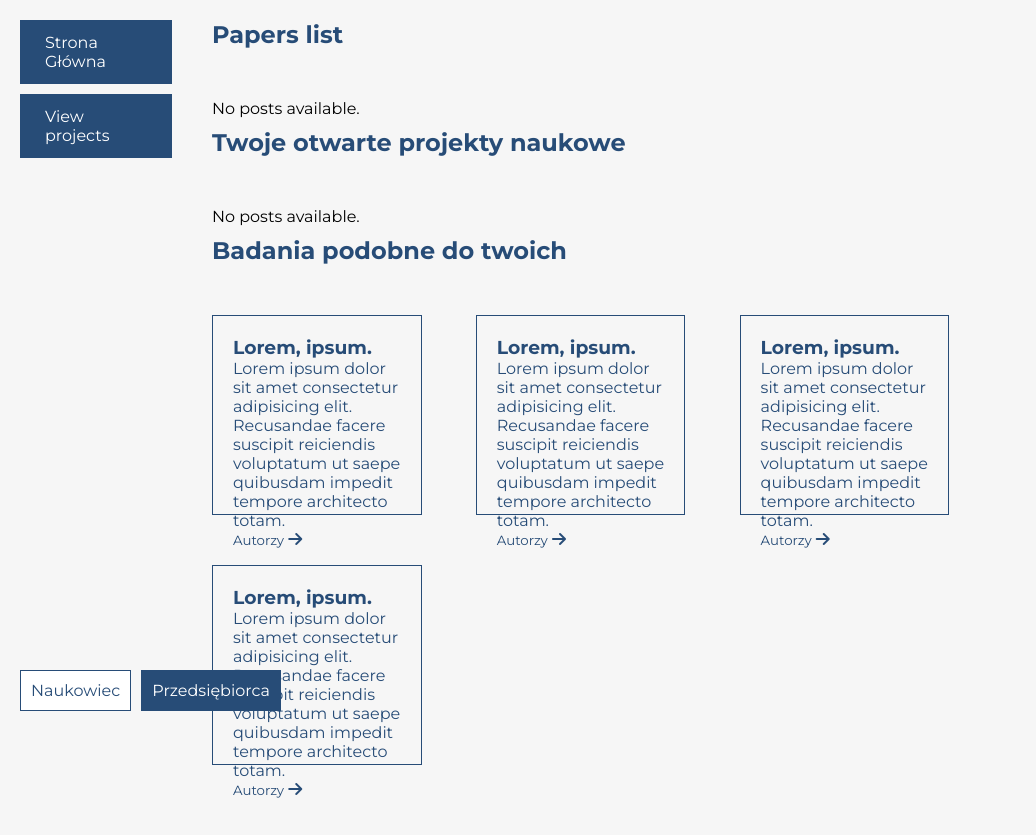
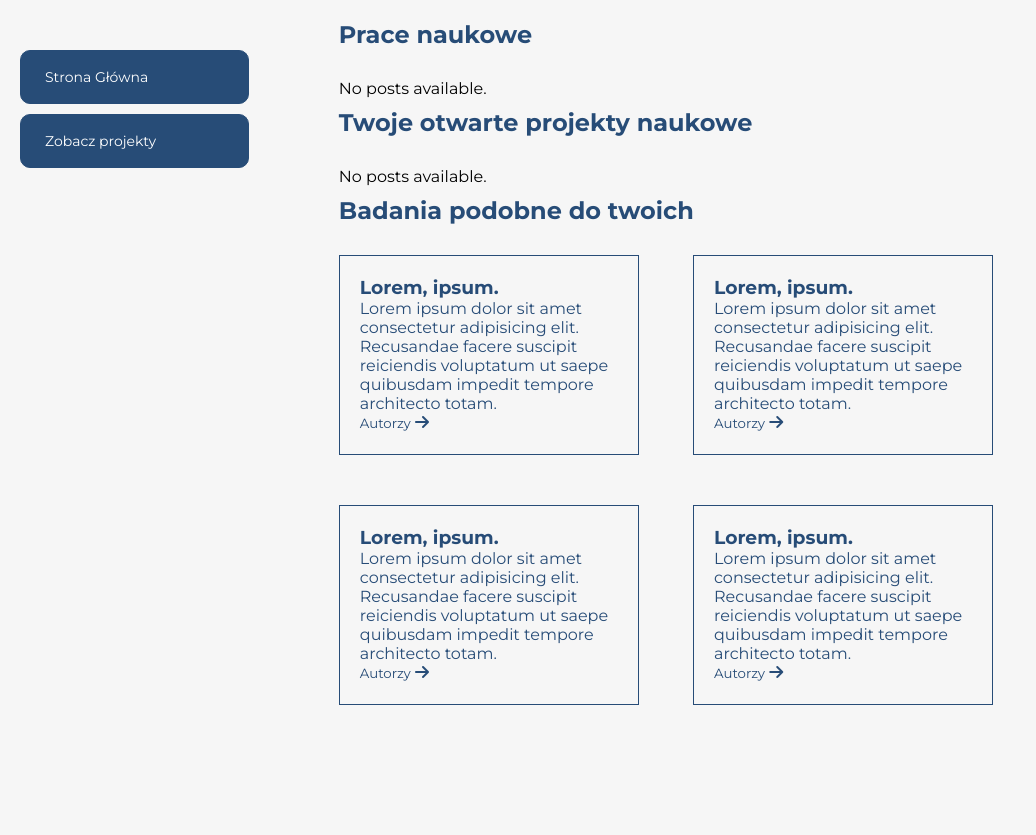
Before and after one commit to poneciak57/ideahack2024, a Django app: template FbNaukowcy/templates/FbNaukowcy/publication_list.html in a window 1280 px wide. Shown: the part 59-894 px from the top of the page, without its empty margins (0-1036 px from the left). After the commit the page ends 764 px from the top, so only its background shows below. Run offline with Django 3.2, Linux system fonts and the light colour scheme; the template is opened without the code that fills it, so the values that code supplies are empty.

Commit message:
resdxctfgvhbj

```diff
--- a/BuissnessSearch/templates/BuissnessSearch/projects_list.html
+++ b/BuissnessSearch/templates/BuissnessSearch/projects_list.html
@@ -183,10 +183,6 @@
             <a href="{% url 'FbNaukowcy:publication_list' %}" class="btn">Prace Naukowe</a>
             <a id="add_publication" class="btn" href="{% url 'BuissnessSearch:add_project' %}">Stwórz projekt
                 biznesowy</a>
-            <div class="bottom-left-buttons">
-                <a href="/scientist_feed" class="btn">Naukowiec</a>
-                <a href="/buisness" id="bis_button" class="btn">Przedsiębiorca</a>
-            </div>
         </nav>
         <main>
             <h2>Projekty</h2>
--- a/FbNaukowcy/templates/FbNaukowcy/add_project.html
+++ b/FbNaukowcy/templates/FbNaukowcy/add_project.html
@@ -273,7 +273,7 @@
             <form method="post">
                 {% csrf_token %}
                 {{ form.as_p }}
-                <button type="submit" class="btn btn-primary">Save</button>
+                <button type="submit" class="btn btn-primary">Zapisz</button>
             </form>
         </main>
     </div>
--- a/FbNaukowcy/templates/FbNaukowcy/publication_list.html
+++ b/FbNaukowcy/templates/FbNaukowcy/publication_list.html
@@ -40,8 +40,10 @@
         }
 
         nav {
-            width: 15%;
+            width: 21vw;
             padding: 20px;
+            margin-right: 50px;
+            margin-top: 30px;
         }
 
         nav a {
@@ -58,15 +60,18 @@
 
         h2 {
             color: #274C77;
-            margin-bottom: 20px;
+            margin-bottom: 0px;
         }
 
         .btn {
-            padding: 12px 24px;
+            padding: 17px 24px;
             border: 1px solid #274C77;
             transition: all 0.3s ease;
             background: #274C77;
             color: white;
+            border-radius: 10px;
+            font-size: 14px;
+            font-weight: 500;
         }
 
         .btn:hover {
@@ -85,7 +90,7 @@
 
         .tile {
             display: inline-block;
-            width: 20%;
+            width: 300px;
             height: 200px;
             padding: 20px;
             border: 1px solid #274C77;
@@ -112,7 +117,6 @@
         }
 
         #add_publication {
-            position: fixed;
             display: block;
             background: #274C77;
             color: white;
@@ -120,9 +124,8 @@
             transition: all 0.3s ease;
             bottom: 80px;
             left: 20px;
-            text-align: center;
             border: 1px solid #274C77;
-            width: 260px;
+            width: 100%;
         }
 
         #add_publication:hover {
@@ -177,19 +180,15 @@
         <nav>
             <a href="/" class="btn">Strona Główna</a>
             {% if is_scientist %}
-                <a href="{% url 'FbNaukowcy:project_list' %}" class="btn btn-primary">View projects</a>
-                <a id="add_publication" class="btn" href="{% url 'FbNaukowcy:add_publication' %}">Stwórz pracę naukową</a>
+            <a href="{% url 'FbNaukowcy:project_list' %}" class="btn btn-primary">Zobacz projekty</a>
+            <a id="add_publication" class="btn" href="{% url 'FbNaukowcy:add_publication' %}">Stwórz pracę naukową</a>
             {% else %}
-                <a href="{% url 'BuissnessSearch:project_list' %}" class="btn btn-primary">View projects</a>
+            <a href="{% url 'BuissnessSearch:project_list' %}" class="btn btn-primary">Zobacz projekty</a>
             {% endif %}
-            <div class="bottom-left-buttons">
-                <a href="#" class="btn" id="scientist_button">Naukowiec</a>
-                <a href="/buisness" class="btn">Przedsiębiorca</a>
-            </div>
         </nav>
         <main>
             <!-- TODO provide publications from the database -->
-            <h2>Papers list</h2>
+            <h2>Prace naukowe</h2>
             <ul>
                 {% for publication in publications_of_other_users %}
                 <li class="tile">
--- a/start_page/templates/start_page/home.html
+++ b/start_page/templates/start_page/home.html
@@ -99,7 +99,7 @@
             <a href="{% url 'BuissnessSearch:project_list' %}">Dla Biznesmanów</a>
             {% endif %}
             {% if is_scientist %}
-            <a href="{% url 'FbNaukowcy:publication_list' %}">Dlal Naukowców</a>
+            <a href="{% url 'FbNaukowcy:publication_list' %}">Dla Naukowców</a>
             {% endif %}
             <a href="{% url 'logout' %}" class="btn btn-login">Wyloguj się</a>
             {% else %}
```
Also changed, not shown: FbNaukowcy/templates/FbNaukowcy/add_publication.html (+5 -4 lines), FbNaukowcy/templates/FbNaukowcy/projects_list.html (+11 -8 lines).
